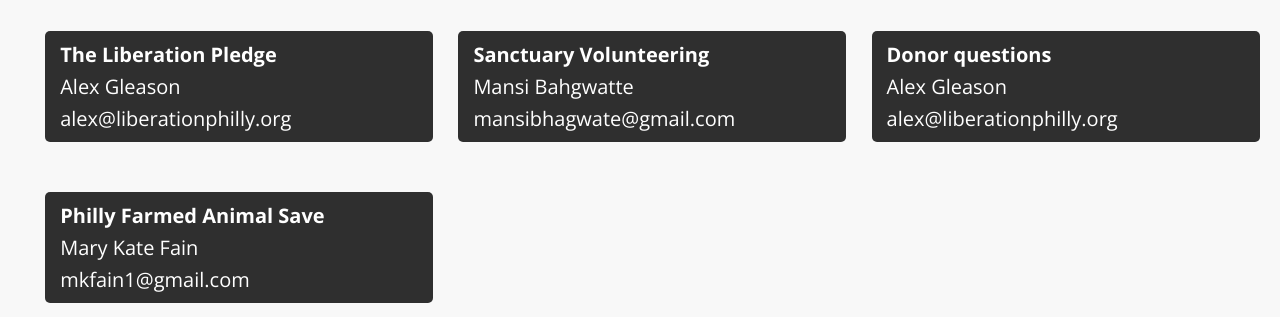
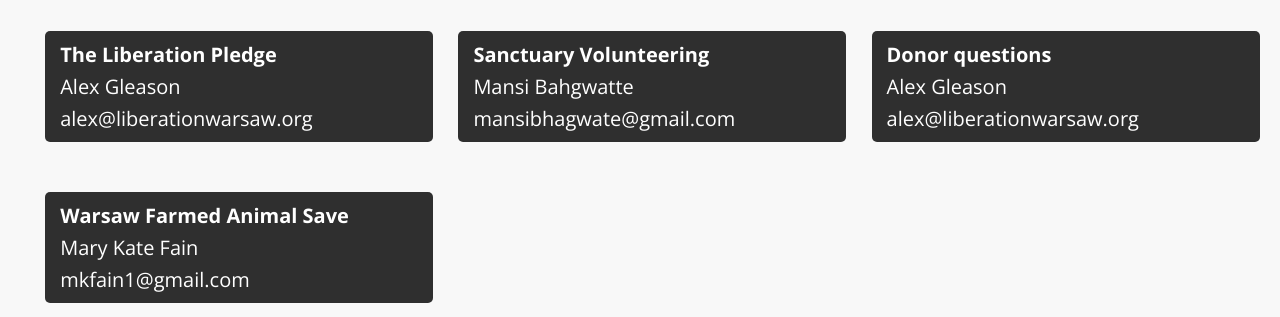
Before and after one commit to LiberationWarsaw/liberationwarsaw, a Django app: page /contact in a window 1280 px wide. Shown: the part 752-1069 px from the top of the page. Run offline with Django 3.2, Linux system fonts and the light colour scheme; some libraries are stand-ins or nearby versions; some web fonts are replaced.

Commit message:
changed philly to warsaw

```diff
--- a/core/models.py
+++ b/core/models.py
@@ -3,7 +3,7 @@
 
 class Event(models.Model):
     """
-    A Liberation Philly event.
+    A Liberation Warsaw event.
     """
     title = models.CharField(max_length=255)
     start_time = models.DateTimeField()
--- a/core/templates/core/_base.html
+++ b/core/templates/core/_base.html
@@ -1,15 +1,15 @@
 <!DOCTYPE html>
 <html>
 <head>
-  <title>Liberation Philly</title>
+  <title>Liberation Warsaw</title>
   <!-- Meta -->
   <meta name="viewport" content="width=device-width, initial-scale=1.0, user-scalable=no">
   <meta name="description" content="Animal liberation through non-violent direct action.">
   <!-- Open Graph protocol -->
-  <meta property="og:title" content="Liberation Philadelphia">
+  <meta property="og:title" content="Liberation Warsaw">
   <meta property="og:type" content="website">
-  <meta property="og:url" content="https://liberationphilly.org/">
-  <meta property="og:image" content="https://liberationphilly.org/static/images/og-image.png">
+  <meta property="og:url" content="https://liberationwarsaw.org/">
+  <meta property="og:image" content="https://liberationwarsaw.org/static/images/og-image.png">
   <meta property="og:description" content="Animal liberation through non-violent direct action.">
   <meta property="og:locale" content="en_US">
   <!-- Stylesheets -->
@@ -59,10 +59,10 @@
         </li></a>
         <li>
           <div class="social-icons">
-            <a href="https://www.facebook.com/liberationphilly/" target="_blank">
+            <a href="https://www.facebook.com/liberationwarsaw/" target="_blank">
               <i class="fa fa-facebook-square" aria-hidden="true"></i>
             </a>
-            <a href="https://www.instagram.com/liberationphilly/" target="_blank">
+            <a href="https://www.instagram.com/liberationwarsaw/" target="_blank">
               <i class="fa fa-instagram" aria-hidden="true"></i>
             </a>
             <a href="https://twitter.com/liberationphila" target="_blank">
@@ -96,10 +96,10 @@
 
           <!-- Social icons -->
     <div class="social-icons">
-      <a href="https://www.facebook.com/liberationphilly/" target="_blank">
+      <a href="https://www.facebook.com/liberationwarsaw/" target="_blank">
         <i class="fa fa-facebook-square" aria-hidden="true"></i>
       </a>
-      <a href="https://www.instagram.com/liberationphilly/" target="_blank">
+      <a href="https://www.instagram.com/liberationwarsaw/" target="_blank">
         <i class="fa fa-instagram" aria-hidden="true"></i>
       </a>
       <a href="https://twitter.com/liberationphila" target="_blank">
@@ -108,7 +108,7 @@
       <a href="/contact">
         <i class="fa fa-envelope-square" aria-hidden="true"></i>
       </a>
-      <a href="https://github.com/liberationphilly/liberationphilly.org" target="_blank">
+      <a href="https://github.com/liberationwarsaw/liberationwarsaw.org" target="_blank">
         <i class="fa fa-github-square" aria-hidden="true"></i>
       </a>
     </div>
@@ -120,7 +120,7 @@
 
       <!-- External links -->
     <div class="license">
-      <p>This website is licensed under <a href="https://github.com/liberationphilly/liberationphilly.org/blob/master/LICENSE" target="_blank">a free culture license.</a></p>
+      <p>This website is licensed under <a href="https://github.com/liberationwarsaw/liberationwarsaw.org/blob/master/LICENSE" target="_blank">a free culture license.</a></p>
       <p>Calendar icon by: Chinnaking</p>
     </div>
 
--- a/core/templates/core/about.html
+++ b/core/templates/core/about.html
@@ -14,7 +14,7 @@
 
       <div class="info-section about">
         <h3>Save/Bearing Witness</h3>
-          <p>Liberation Philly founded the Philly Farmed Animal Save chapter, bringing the powerful love-based movement of bearing witness into the heart of the city. This movement seeks to raise awareness for the individuals abused and killed in the animal agriculture industries, shining a light on violence and openly standing in opposition to it. We host vigils outside of slaughterhouses (often hiding under the title “live market”) where we mourn the lives taken and show a moment of compassion to those about to be killed.</p>
+          <p>Liberation Warsaw founded the Warsaw Farmed Animal Save chapter, bringing the powerful love-based movement of bearing witness into the heart of the city. This movement seeks to raise awareness for the individuals abused and killed in the animal agriculture industries, shining a light on violence and openly standing in opposition to it. We host vigils outside of slaughterhouses (often hiding under the title “live market”) where we mourn the lives taken and show a moment of compassion to those about to be killed.</p>
         <h3>Non-Violent Direct Action</h3>
           <p>We are committed to creating change through non-violent direct action. These are peaceful actions which force a necessary conversation about an injustice by causing a social crisis. These social crises arise when individuals behave in a way that contrasts with social norms, rather than recognizing the status quo and allowing injustices to continue, they publicly oppose the injustice. We have learned from the counter sit-ins of the civil rights movement, political disruptions of the women's suffrage movement, and die-ins of the AIDS movement. </p>
         <h3>Open Rescue</h3>
@@ -42,7 +42,7 @@
         <h3>Amplifying Marginalized Voices</h3>
           <p>While racism and sexism pervade both society at large and the animal rights movement, we aim to create a space which prioritizes the safety and voices of women and people of color. Our women-centered spaces and events empower women to shape the anti-speciesist narrative through a radical feminist framework and form connections with other female leaders. We strive to work with marginalized communities to ensure our message is not contributing to the oppression of any other group of people. We strive to continually learn and adapt as we grow as an organization and are open to constructive criticism and conflict resolution.</p>
         <h3>Learn more</h3>
-          <p>Learn more about how Liberation Philly's values, decision making process, and more in our <a href="http://lp-bylaws.surge.sh" target="_blank">chapter bylaws</a>.</p>
+          <p>Learn more about how Liberation Warsaw's values, decision making process, and more in our <a href="http://lp-bylaws.surge.sh" target="_blank">chapter bylaws</a>.</p>
       </div>
       <div class="photo-group">
         <img class="polaroid" src="./static/images/photos/6.jpg">
--- a/core/templates/core/anonymous.html
+++ b/core/templates/core/anonymous.html
@@ -1,5 +1,5 @@
 {% extends "core/_base.html" %}
-{% load liberationphilly %}
+{% load liberationwarsaw %}
 
 
 {% block title %}
@@ -20,7 +20,7 @@
 
       <h2>About Anonymous for the Voiceless</h2>
       <div class="about-save">
-        <p>Anonymous for the Voiceless is an animal rights organization that specializes in street activism. We perform demonstrations in the public, and engage with people who might otherwise not have any exposure to animal rights messages. In Philadelphia, we primarily carry out Cube of Truth demonstrations; which involves activists standing in cube formation displaying signs, and laptops playing graphic footage. A few other activists are designated to discuss animal rights with the public who are engaging with the demonstration.</p>
+        <p>Anonymous for the Voiceless is an animal rights organization that specializes in street activism. We perform demonstrations in the public, and engage with people who might otherwise not have any exposure to animal rights messages. In Warsaw, we primarily carry out Cube of Truth demonstrations; which involves activists standing in cube formation displaying signs, and laptops playing graphic footage. A few other activists are designated to discuss animal rights with the public who are engaging with the demonstration.</p>
         <p>This form of activism is effective because one cannot diminish the severity of the animals’ suffering when they are viewing the pictures themselves. It forces people to confront an injustice they may have been unaware of, willingly or not. Because of the non-confrontational, yet assertive nature of Cube of Truth, passersby must walk up to us, we get lots of invested individuals who are interested in learning more about the cruelty of the animal agriculture industry and how they can make more compassionate choices. We have even seen people decide against going in the restaurant our Cube was near. These events are most effective with large numbers, and are easy for new activists, so come to our next cube!</p>
         </div>
 
--- a/core/templates/core/contact.html
+++ b/core/templates/core/contact.html
@@ -30,7 +30,7 @@
   <div class="contact-info">
     <h4>The Liberation Pledge</h4>
     <p>Alex Gleason</p>
-    <p>alex@liberationphilly.org</p>
+    <p>alex@liberationwarsaw.org</p>
   </div>
 
 
@@ -44,11 +44,11 @@
   <div class="contact-info">
     <h4>Donor questions</h4>
     <p>Alex Gleason</p>
-    <p>alex@liberationphilly.org</p>
+    <p>alex@liberationwarsaw.org</p>
   </div>
 
   <div class="contact-info">
-    <h4>Philly Farmed Animal Save</h4>
+    <h4>Warsaw Farmed Animal Save</h4>
     <p>Mary Kate Fain</p>
     <p>mkfain1@gmail.com</p>
   </div>
--- a/core/templates/core/event_list.html
+++ b/core/templates/core/event_list.html
@@ -1,5 +1,5 @@
 {% extends "core/_base.html" %}
-{% load liberationphilly %}
+{% load liberationwarsaw %}
 
 
 {% block title %}
--- a/core/templates/core/pledge.html
+++ b/core/templates/core/pledge.html
@@ -12,7 +12,7 @@
   <h3>Next Liberation Pledge Meetup:</h3>
   <h4>Saturday, October 21st</h4>
   <h4>11:00 am - 1:00 pm</h4>
-  <p>Come out for a vegan potluck brunch and meet the growing community of Philly Liberation Pledgers! Ask questions about the pledge, share your successes and failures, and learn about making your pledge more effective. This event is open to both current pledgers and those currious about the pledge or veganism. Feel free to bring a curious friend!</p>
+  <p>Come out for a vegan potluck brunch and meet the growing community of Warsaw Liberation Pledgers! Ask questions about the pledge, share your successes and failures, and learn about making your pledge more effective. This event is open to both current pledgers and those currious about the pledge or veganism. Feel free to bring a curious friend!</p>
   <p>Don't forget to bring a dish to share! This is a dry event, as is family-friendly. RSVPs are appreciated.</p>
 </div>
 
--- a/core/templates/core/rescue.html
+++ b/core/templates/core/rescue.html
@@ -8,7 +8,7 @@
 {% block content %}
 <h2>Open Rescue is going to change the world for animals.</h2>
 
-<h3>Coming soon to Philly!</h3>
+<h3>Coming soon to Warsaw!</h3>
 
 <!--
 <a href="" class="call-to-action-button">
--- a/liberationphilly/settings/base.py
+++ b/liberationwarsaw/settings/base.py
@@ -1,5 +1,5 @@
 """
-Django settings for liberationphilly project.
+Django settings for liberationwarsaw project.
 
 Generated by 'django-admin startproject' using Django 2.0.
 
@@ -38,7 +38,7 @@
     'django.middleware.clickjacking.XFrameOptionsMiddleware',
 ]
 
-ROOT_URLCONF = 'liberationphilly.urls'
+ROOT_URLCONF = 'liberationwarsaw.urls'
 
 TEMPLATES = [
     {
@@ -56,7 +56,7 @@
     },
 ]
 
-WSGI_APPLICATION = 'liberationphilly.wsgi.application'
+WSGI_APPLICATION = 'liberationwarsaw.wsgi.application'
 
 
 # Database
--- a/liberationphilly/urls.py
+++ b/liberationwarsaw/urls.py
@@ -1,4 +1,4 @@
-"""liberationphilly URL Configuration
+"""liberationwarsaw URL Configuration
 
 The `urlpatterns` list routes URLs to views. For more information please see:
     https://docs.djangoproject.com/en/2.0/topics/http/urls/
--- a/liberationphilly/wsgi.py
+++ b/liberationwarsaw/wsgi.py
@@ -1,5 +1,5 @@
 """
-WSGI config for liberationphilly project.
+WSGI config for liberationwarsaw project.
 
 It exposes the WSGI callable as a module-level variable named ``application``.
 
@@ -11,6 +11,6 @@
 
 from django.core.wsgi import get_wsgi_application
 
-os.environ.setdefault("DJANGO_SETTINGS_MODULE", "liberationphilly.settings")
+os.environ.setdefault("DJANGO_SETTINGS_MODULE", "liberationwarsaw.settings")
 
 application = get_wsgi_application()
--- a/manage.py
+++ b/manage.py
@@ -3,7 +3,7 @@
 import sys
 
 if __name__ == "__main__":
-    os.environ.setdefault("DJANGO_SETTINGS_MODULE", "liberationphilly.settings")
+    os.environ.setdefault("DJANGO_SETTINGS_MODULE", "liberationwarsaw.settings")
     try:
         from django.core.management import execute_from_command_line
     except ImportError as exc:
```
Also changed, not shown: core/templates/core/index.html (+5 -5 lines), core/templates/core/save.html (+6 -6 lines), README.md, liberationwarsaw/__init__.py (added), liberationwarsaw/settings/__init__.py (renamed from liberationphilly/settings/__init__.py), liberationwarsaw/settings/dev.py (renamed from liberationphilly/settings/dev.py), liberationwarsaw/settings/production.py (renamed from liberationphilly/settings/production.py), 1 other file.
